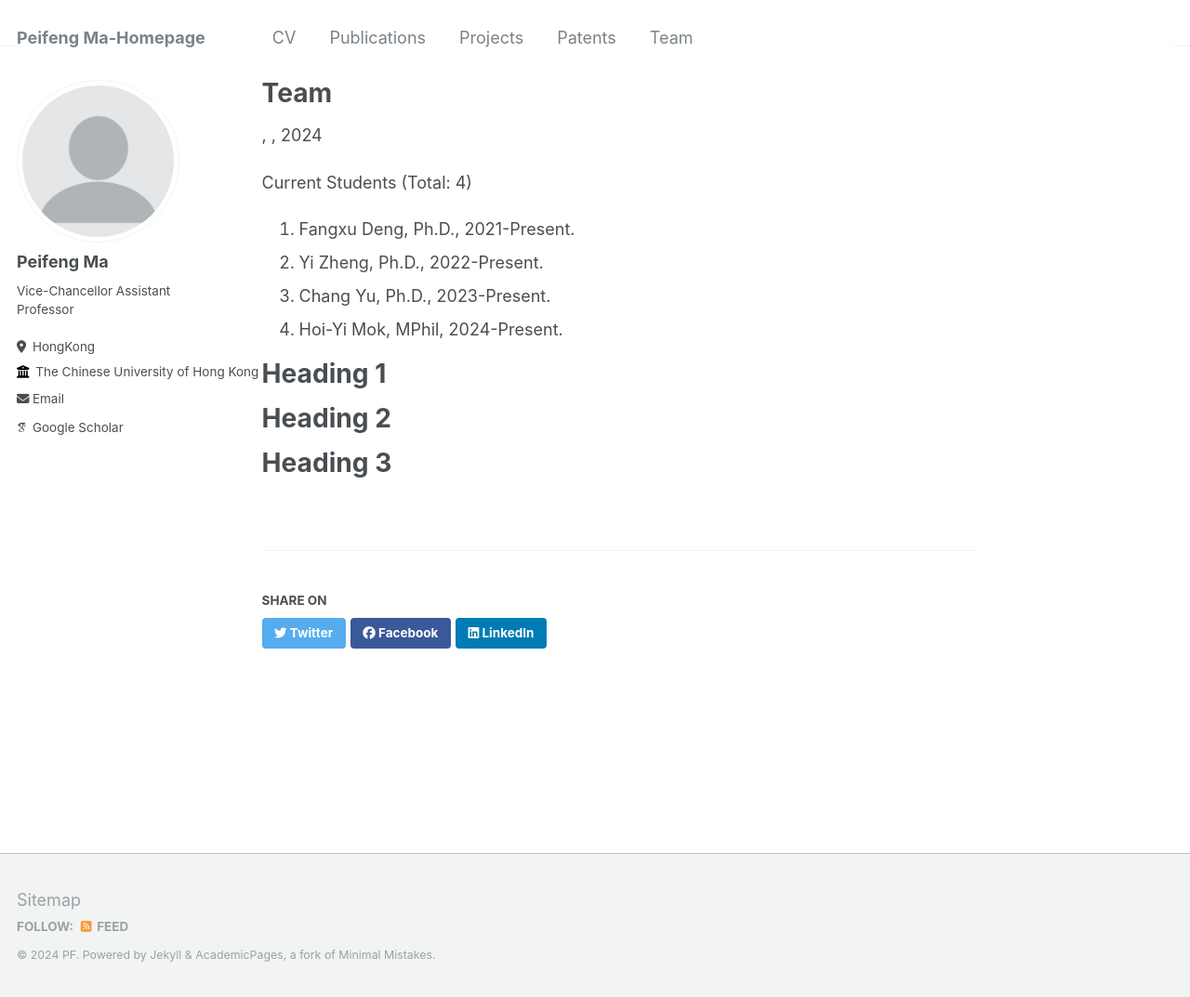
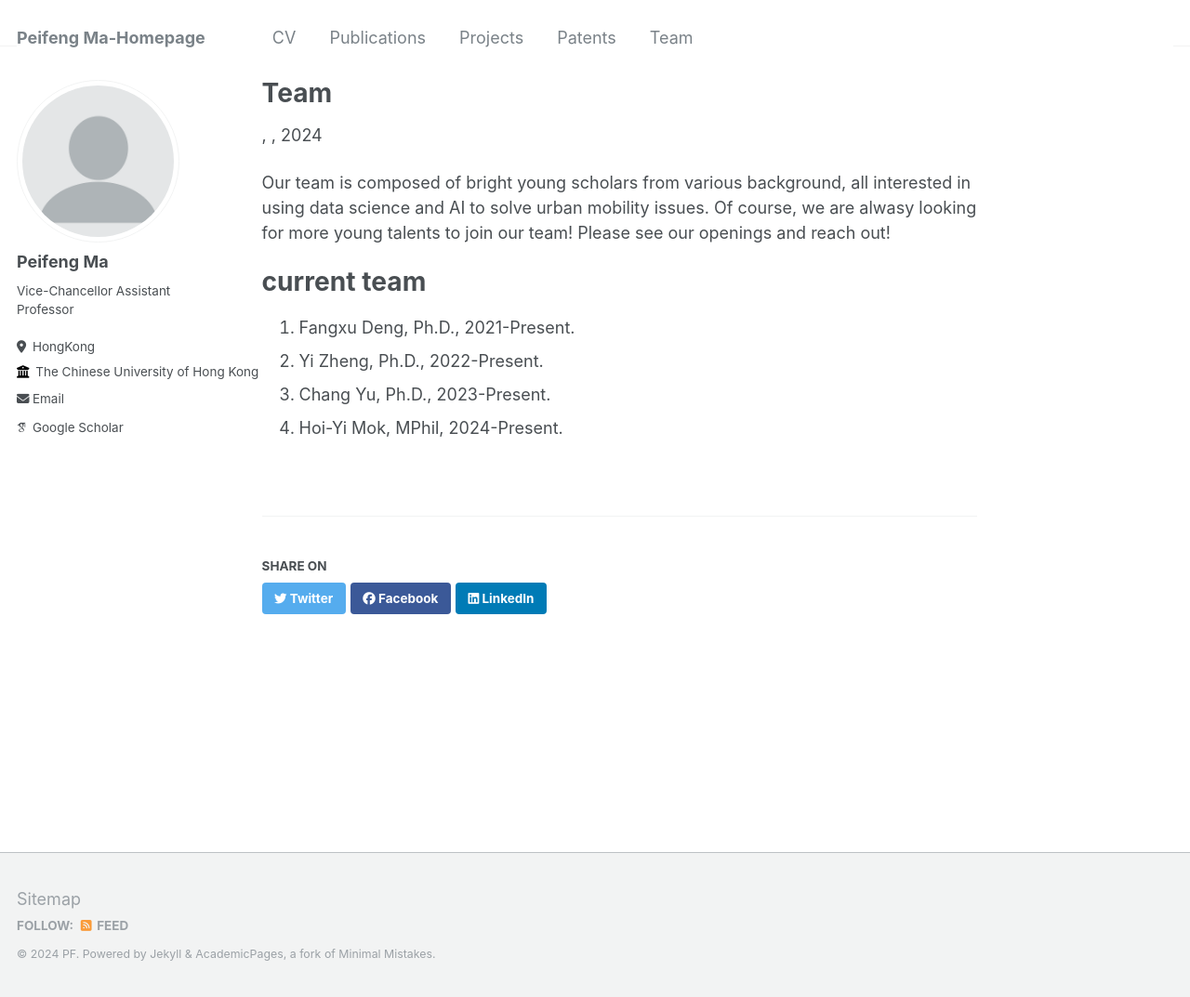
Before and after one commit to pfMA03/peifengMa, a Jekyll site: the page built from _teaching/Team.md, in a window 1280 px wide and 1073 px high. Shown: the whole window at 93% size. Built offline with Jekyll 4.4.1, drawn with Linux system fonts in a browser that asks for light colours; some web fonts are replaced.

Commit message:
Update Team.md

```diff
--- a/_teaching/Team.md
+++ b/_teaching/Team.md
@@ -3,19 +3,12 @@ title: "Team"
 collection: teaching
 permalink: /teaching/Team
 ---
+Our team is composed of bright young scholars from various background, all interested in using data science and AI to solve urban mobility issues. Of course, we are alwasy looking for more young talents to join our team! Please see our openings and reach out!
 
-Current Students (Total: 4)
+
+current team
+======
 1. Fangxu Deng, Ph.D., 2021-Present.
 1. Yi Zheng, Ph.D., 2022-Present.
 1. Chang Yu, Ph.D., 2023-Present.
 1. Hoi-Yi Mok, MPhil, 2024-Present.
-
-
-Heading 1
-======
-
-Heading 2
-======
-
-Heading 3
-======
```
